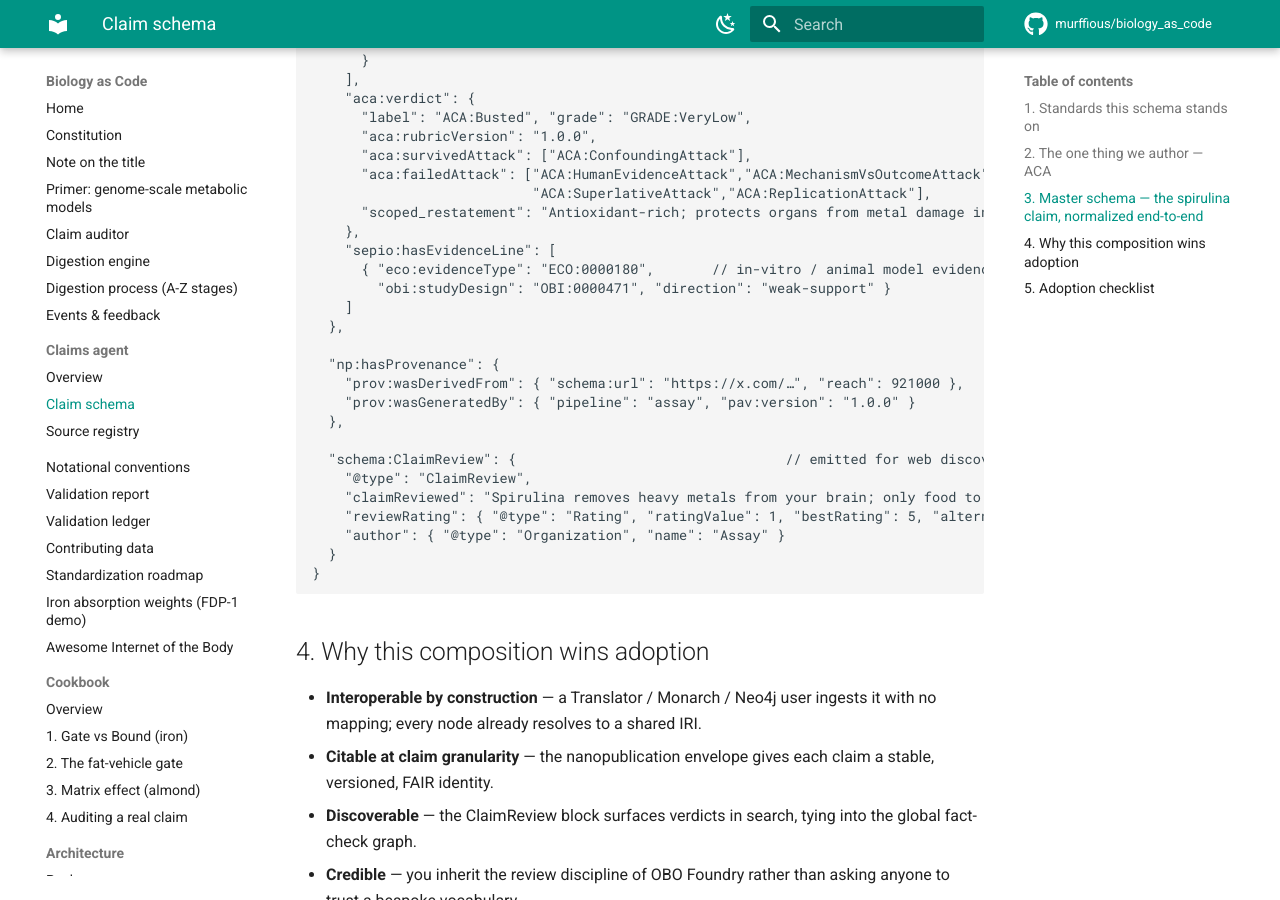
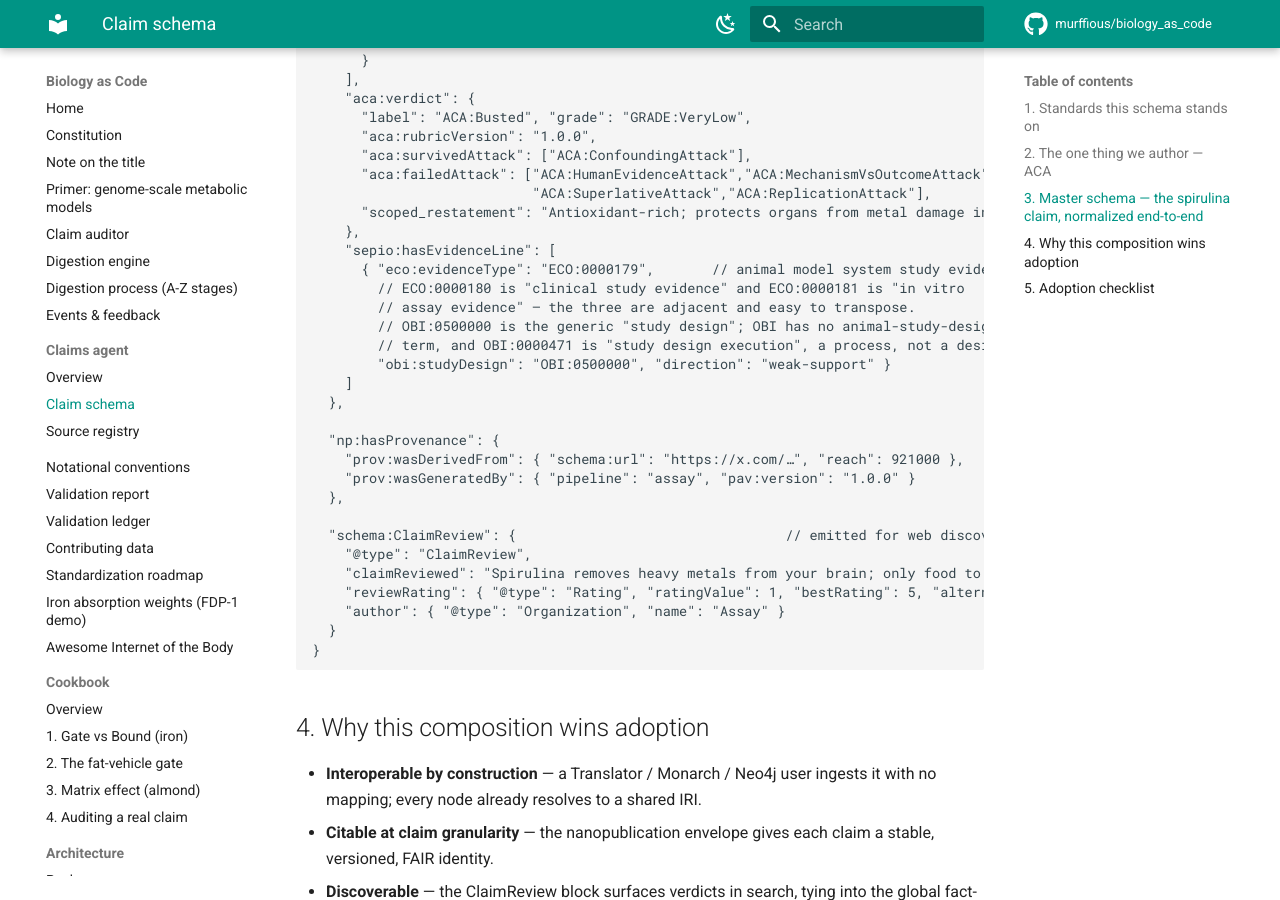
Before and after one commit to murffious/biology_as_code, an MkDocs documentation site: the page built from docs/claim-schema.md, in a window 1280 px wide and 900 px high, scrolled down 3290 px. Built offline with MkDocs 1.6.1 and Material for MkDocs 9.7.7, drawn with Linux system fonts in a browser that asks for light colours; comment, search, counter and statistics services are not loaded.

Commit message:
fix: correct evidence ontology terms in schema and update muscular system UBERON identifier

```diff
--- a/docs/claim-schema.md
+++ b/docs/claim-schema.md
@@ -137,8 +137,12 @@ named graphs.
       "scoped_restatement": "Antioxidant-rich; protects organs from metal damage in animals; one arsenic+zinc extract trial in humans. No evidence it clears metals from a healthy brain."
     },
     "sepio:hasEvidenceLine": [
-      { "eco:evidenceType": "ECO:0000180",       // in-vitro / animal model evidence (illustrative)
-        "obi:studyDesign": "OBI:0000471", "direction": "weak-support" }
+      { "eco:evidenceType": "ECO:0000179",       // animal model system study evidence (illustrative)
+        // ECO:0000180 is "clinical study evidence" and ECO:0000181 is "in vitro
+        // assay evidence" — the three are adjacent and easy to transpose.
+        // OBI:0500000 is the generic "study design"; OBI has no animal-study-design
+        // term, and OBI:0000471 is "study design execution", a process, not a design.
+        "obi:studyDesign": "OBI:0500000", "direction": "weak-support" }
     ]
   },
 
```
Also changed, not shown: 1 other file.
